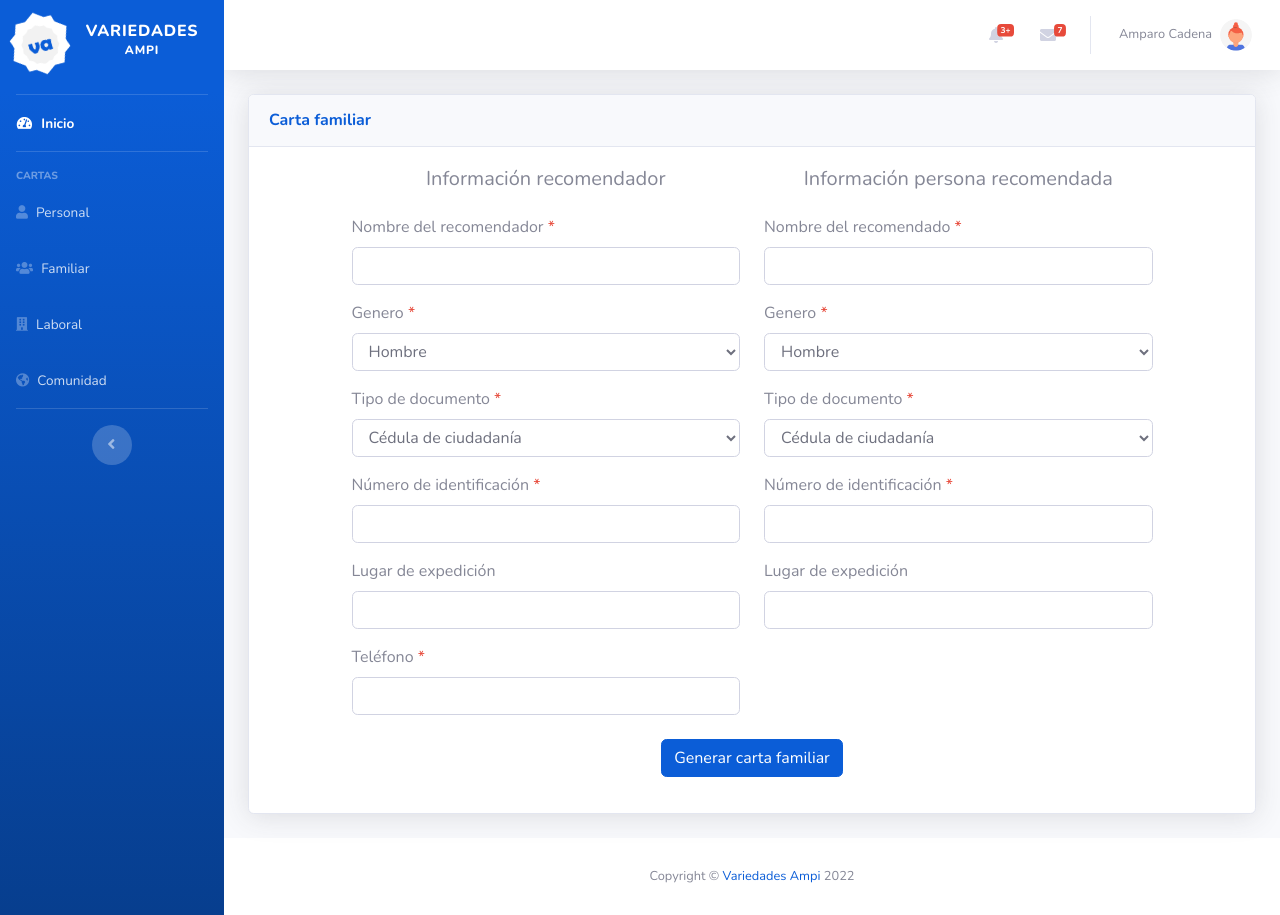
After one commit to JhonCamargo07/V.A-generator-pdf-CLIENT, a PHP site: page /family-card.php in a window 1280 px wide. The commit adds this page. Run offline with PHP 8.4, Linux system fonts and the light colour scheme.

Commit message:
Se avanzo en el proyecto, se agregaron las cartas de comunidad y familiar, la familiar ya es funcional

```diff
--- a/comunes/sidebar.php
+++ b/comunes/sidebar.php
@@ -35,7 +35,7 @@
 
     <!-- Nav Item - Tables -->
     <li class="nav-item">
-        <a class="nav-link" href="personal-card.php">
+        <a class="nav-link" href="family-card.php">
             <i class="fas fa-users"></i>
             <span>Familiar</span></a
         >
@@ -43,14 +43,14 @@
 
     <!-- Nav Item - Tables -->
     <li class="nav-item">
-        <a class="nav-link" href="personal-card.php">
+        <a class="nav-link" href="https://generadorhojadevida.000webhostapp.com/vistas/certificacion-laboral.php" target="_blank">
             <i class="fas fa-building"></i>
             <span>Laboral</span></a
         >
     </li>
 
     <li class="nav-item">
-        <a class="nav-link" href="personal-card.php">
+        <a class="nav-link" href="comunity-card.php">
             <i class="fas fa-globe-americas"></i>
             <span>Comunidad</span></a
         >
--- /dev/null
+++ b/family-card.php
@@ -0,0 +1,192 @@
+<!DOCTYPE html>
+<html lang="en">
+	<head>
+		<title>Carta personal</title>
+		<?php include('./comunes/head.php'); ?>
+	</head>
+
+	<body id="page-top">
+		<!-- Page Wrapper -->
+		<div id="wrapper">
+			<!-- Content Wrapper -->
+			<?php include('./comunes/sidebar.php'); ?>
+			<div id="content-wrapper" class="d-flex flex-column">
+				<!-- Main Content -->
+				<div id="content">
+					<?php include('./comunes/navbar.php'); ?>
+
+					<div class="container-fluid">
+						<div class="card shadow mb-4">
+							<div class="card-header py-3">
+								<h6 class="m-0 font-weight-bold text-primary fw-bold">Carta familiar</h6>
+							</div>
+							<div class="card-body">
+								<form method="post" class="needs-validation" id="formLogin" novalidate>
+									<div class="row">
+										<div class="col-md-1"></div>
+										<div class="col-md-5">
+											<h5 class="text-center fw-bold mb-4">Informaci&#243;n recomendador</h5>
+											<div class="mb-3">
+												<label for="nameRecomendador" class="form-label">
+													Nombre del recomendador <span class="text-danger">*</span>
+												</label>
+												<input type="text" name="nameRecomendador" class="form-control" id="nameRecomendador" required />
+												<div class="invalid-feedback">El nombre es obligatorio</div>
+											</div>
+											<div class="mb-3">
+												<label for="generoRecomendador" class="form-label">
+													Genero <span class="text-danger">*</span>
+												</label>
+												<select class="form-control" id="generoRecomendador" required>
+													<option value="0">Hombre</option>
+													<option value="1">Mujer</option>
+												</select>
+												<div class="invalid-feedback">El tipo de documento es obligatorio</div>
+											</div>
+											<div class="mb-3">
+												<label for="tipoDocRecomendador" class="form-label">
+													Tipo de documento <span class="text-danger">*</span>
+												</label>
+												<select class="form-control" id="tipoDocRecomendador" required>
+													<option value="0">C&#233;dula de ciudadan&#237;a</option>
+													<option value="1">C&#233;dula de extranjer&#237;a</option>
+													<option value="2">Tarjeta de identidad</option>
+												</select>
+												<div class="invalid-feedback">El tipo de documento es obligatorio</div>
+											</div>
+											<div class="mb-3">
+												<label for="numeroDocRecomendador" class="form-label">
+													N&#250;mero de identificaci&#243;n <span class="text-danger">*</span>
+												</label>
+												<input
+													type="number"
+													name="numeroDocRecomendador"
+													class="form-control"
+													id="numeroDocRecomendador"
+													required />
+												<div class="invalid-feedback">
+													El n&#250;mero de identificación es obligatorio
+												</div>
+											</div>
+											<div class="mb-3">
+												<label for="lugarExpRecomendador" class="form-label"> Lugar de expedici&#243;n </label>
+												<input type="text" name="lugarExpRecomendador" class="form-control" id="lugarExpRecomendador" />
+											</div>
+											<div class="mb-3">
+												<label for="celRecomendador" class="form-label">
+													Tel&#233;fono <span class="text-danger">*</span>
+												</label>
+												<input
+													type="number"
+													name="celRecomendador"
+													class="form-control"
+													id="celRecomendador"
+													required />
+												<div class="invalid-feedback">
+													El tel&#233;fono es obligatorio
+												</div>
+											</div>
+										</div>
+										<div class="col-md-5">
+											<h5 class="text-center fw-bold mb-4">Informaci&#243;n persona recomendada</h5>
+											<div class="mb-3">
+												<label for="nameRecomendado" class="form-label">
+													Nombre del recomendado <span class="text-danger">*</span>
+												</label>
+												<input type="text" name="nameRecomendado" class="form-control" id="nameRecomendado" required />
+												<div class="invalid-feedback">El nombre es obligatorio</div>
+											</div>
+											<div class="mb-3">
+												<label for="generoRecomendado" class="form-label">
+													Genero <span class="text-danger">*</span>
+												</label>
+												<select class="form-control" id="generoRecomendado" required>
+													<option value="0">Hombre</option>
+													<option value="1">Mujer</option>
+												</select>
+												<div class="invalid-feedback">El tipo de documento es obligatorio</div>
+											</div>
+											<div class="mb-3">
+												<label for="tipoDocRecomendado" class="form-label">
+													Tipo de documento <span class="text-danger">*</span>
+												</label>
+												<select class="form-control" id="tipoDocRecomendado" required>
+													<option value="0">C&#233;dula de ciudadan&#237;a</option>
+													<option value="1">C&#233;dula de extranjer&#237;a</option>
+													<option value="2">Tarjeta de identidad</option>
+												</select>
+												<div class="invalid-feedback">El tipo de documento es obligatorio</div>
+											</div>
+											<div class="mb-3">
+												<label for="numeroDocRecomendado" class="form-label">
+													N&#250;mero de identificaci&#243;n <span class="text-danger">*</span>
+												</label>
+												<input
+													type="number"
+													name="numeroDocRecomendado"
+													class="form-control"
+													id="numeroDocRecomendado"
+													required />
+												<div class="invalid-feedback">
+													El n&#250;mero de identificación es obligatorio
+												</div>
+											</div>
+											<div class="mb-3">
+												<label for="lugarExpRecomendado" class="form-label"> Lugar de expedici&#243;n </label>
+												<input type="text" name="lugarExpRecomendado" class="form-control" id="lugarExpRecomendado" />
+											</div>
+										</div>
+										<div class="col-md-1"></div>
+										<div class="col-md-12">
+											<div class="mb-3 mt-2 d-flex justify-content-center align-items-center">
+												<button class="btn btn-primary text-center">Generar carta familiar</button>
+											</div>
+										</div>
+									</div>
+								</form>
+							</div>
+						</div>
+					</div>
+				</div>
+				<!-- End of Main Content -->
+				<?php include('./comunes/footer.php'); ?>
+			</div>
+			<!-- End of Content Wrapper -->
+		</div>
+		<!-- End of Page Wrapper -->
+
+		<!-- Scroll to Top Button-->
+		<a class="scroll-to-top rounded" href="#page-top">
+			<i class="fas fa-angle-up"></i>
+		</a>
+
+		<!-- Bootstrap core JavaScript-->
+		<script src="vendor/jquery/jquery.min.js"></script>
+		<script src="vendor/bootstrap/js/bootstrap.bundle.min.js"></script>
+
+		<!-- Core plugin JavaScript-->
+		<script src="vendor/jquery-easing/jquery.easing.min.js"></script>
+
+		<!-- Custom scripts for all pages-->
+		<script src="js/sb-admin-2.min.js"></script>
+
+		<!-- Page level plugins -->
+		<script src="vendor/chart.js/Chart.min.js"></script>
+
+		<!-- Page level custom scripts -->
+		<script src="js/demo/chart-area-demo.js"></script>
+		<script src="js/demo/chart-pie-demo.js"></script>
+
+		<script src="js/fetchs.js"></script>
+		<script src="js/validateBootstrap.js"></script>
+
+		<script>
+			const formLogin = document.getElementById('formLogin');
+
+			formLogin.addEventListener('submit', (e) => {
+				e.preventDefault();
+				generateFamilyCard();
+			});
+		</script>
+	</body>
+</html>
```
Also changed, not shown: comunity-card.php (added, +175 -0 lines), js/fetchs.js (+75 -22 lines).
